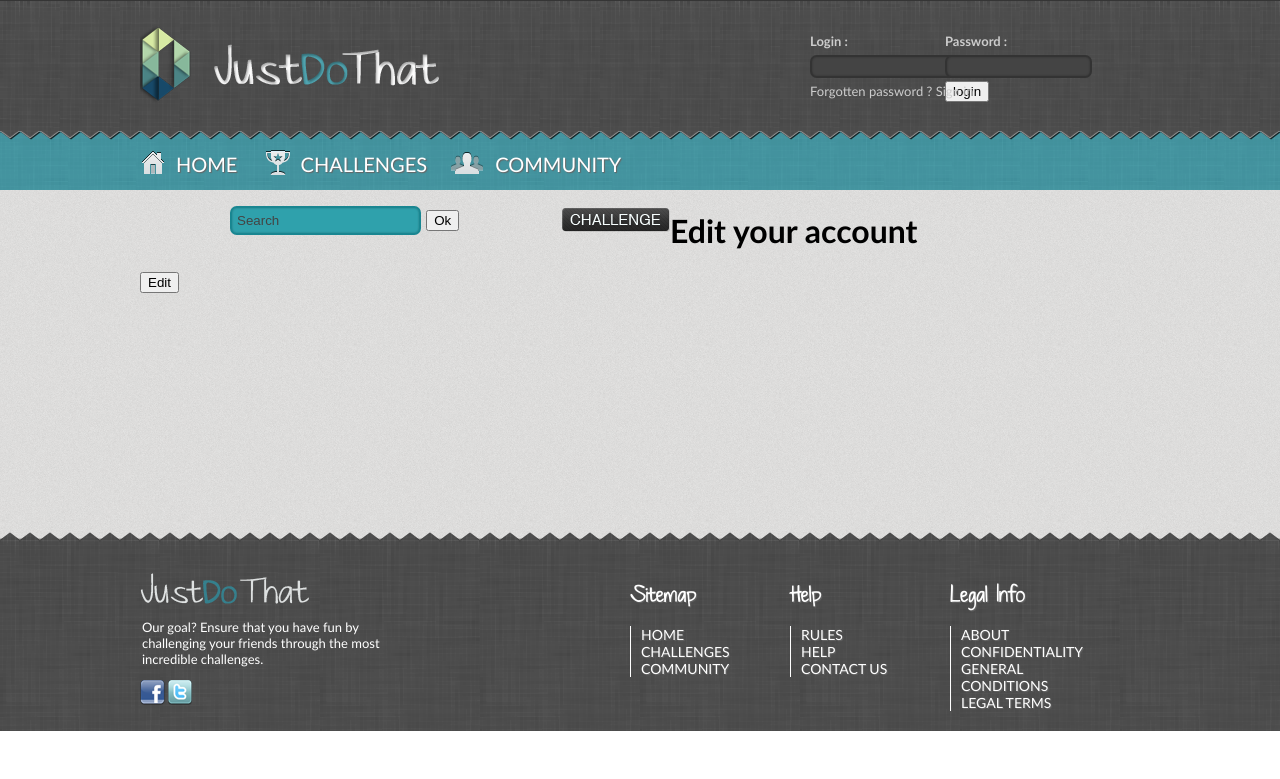
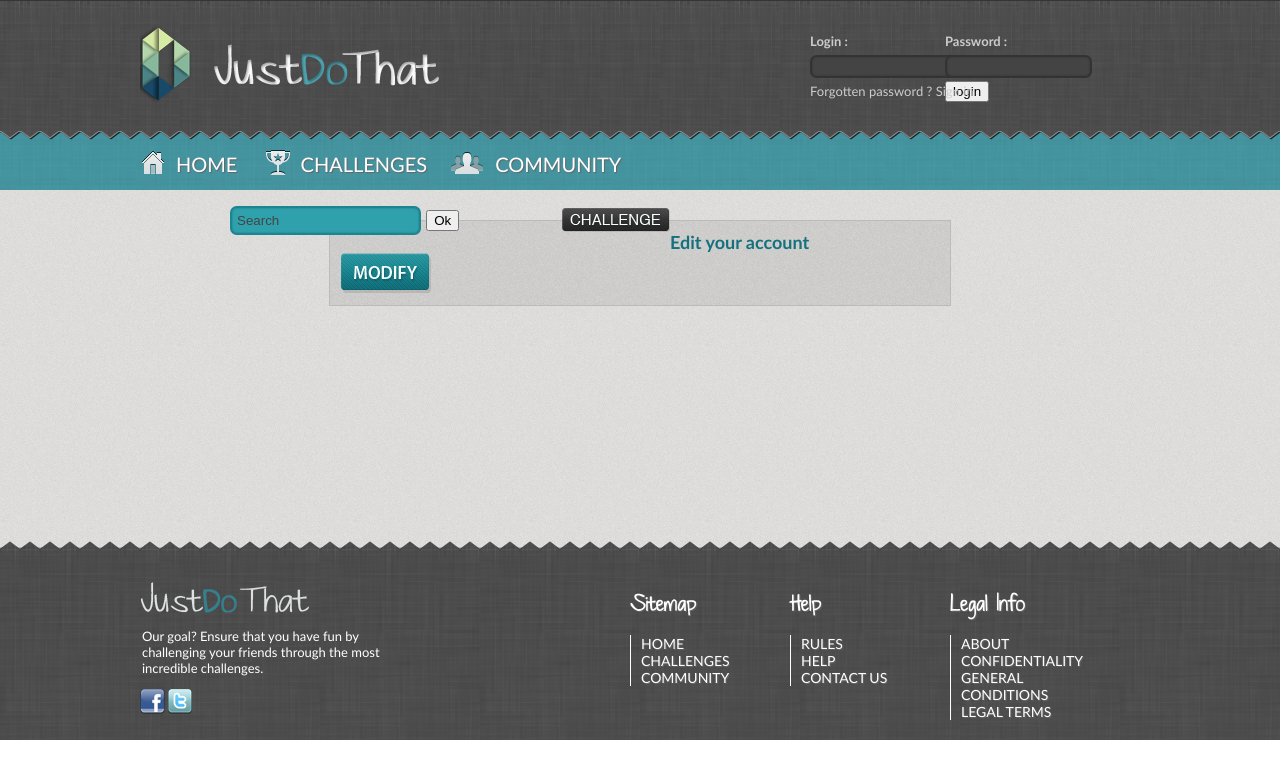
Before and after one commit to rtimothee/JustDoThat, a Django app: template templates/utilisateur/edit_profile.html in a window 1280 px wide. Shown: the top 779 px of the page. Run offline with Django 3.2, Linux system fonts and the light colour scheme; the template is opened without the code that fills it, so the values that code supplies are empty; some libraries are stand-ins or nearby versions.

Commit message:
INTE style / edit_profile / list_challengers

```diff
--- a/media/style/style.css
+++ b/media/style/style.css
@@ -592,7 +592,7 @@ a img {
  *
  */
 
-#registration, #creation_challenge {
+#registration, #creation_challenge, #edition_profile {
 	width:600px;
 	background-image:url(../images/background_bis.png);
 	padding:10px;
@@ -601,17 +601,23 @@ a img {
 	margin-bottom:30px;
 	border:#BBB solid 1px;
 }
-#registration h2, #creation_challenge h2 {
+#registration h2,
+#creation_challenge h2,
+#edition_profile h2 {
 	padding:0px;
 	margin:0px;
 	font-size:18px;
 	color:#16717e;
 }
-#registration .form_registration, #creation_challenge .creation_challenge_form {
+#registration .form_registration,
+#creation_challenge .creation_challenge_form,
+#edition_profile #edition_profile_form {
  	color:#444;
 	font-size:13px;
 }
-#registration .form_registration label, #creation_challenge .creation_challenge_form label {
+#registration .form_registration label,
+#creation_challenge .creation_challenge_form label,
+#edition_profile #edition_profile_form label {
 	font-weight:bold;
 }
 .errorlist li {
@@ -623,6 +629,7 @@ a img {
 	font-weight:bold;
 	padding:4px;
 	padding-left:6px;
+	float:right;
 }
 .errorlist {
 	padding:0;
@@ -693,15 +700,19 @@ a img {
 	font-size: 16px;
 	font-weight:bold;
 }
-#list_challenges #challenges_headline, #list_challengers #ct_challengers_headline {
+#list_challenges #challenges_headline,
+#list_challengers #ct_challengers_headline {
 	width:650px;
 	height:55px;
 	margin:auto;
 	margin-top:30px;
-	background-image: url("../images/ct_header_challengers.png");
+	background-image: url("../images/ct_header_challenges.png");
 	background-repeat:no-repeat;
 	text-align:center;
 	color:white;
+}
+#list_challengers #ct_challengers_headline {
+	background-image: url("../images/ct_header_challengers.png");
 }
 #list_challenges #challenges_headline h2 {
 	font-size:24px;
@@ -743,14 +754,16 @@ a img {
 	background:transparent url(../images/btn_create_over.png);
 }
 
-#creation_challenge #modify {
+#creation_challenge #modify,
+#edition_profile #modify {
 	background:transparent url(../images/btn_modify.png);
 	width:92px;
 	height:42px;
 	border:none;
 	cursor:pointer;
 }
-#creation_challenge #modify:hover {
+#creation_challenge #modify:hover,
+#edition_profile #modify:hover {
 	background:transparent url(../images/btn_modify_over.png);
 }
 #creation_challenge .linkBack a {
--- a/templates/utilisateur/edit_profile.html
+++ b/templates/utilisateur/edit_profile.html
@@ -4,16 +4,18 @@
 
 {% block content %}
 
+<div id="edition_profile">
 	{% if error %}
 		{{ error }}
 	{% else %}
-		<h1>Edit your account</h1>
+		<h2>Edit your account</h2>
 
-		<form action="" method="post" enctype="multipart/form-data"> {% csrf_token %}
+		<form action="" method="post" enctype="multipart/form-data" id="edition_profile_form"> {% csrf_token %}
 			{{ user_form.as_p }}
 			{{ utilisateur_form.as_p }}
-		<input type="submit" value="Edit">
+		<input type="submit" value="" id="modify">
 		</form>
 	{% endif %}
 
+</div>
 {% endblock %}
--- a/templates/utilisateur/list_challengers.html
+++ b/templates/utilisateur/list_challengers.html
@@ -28,7 +28,7 @@
 				<div class="challenger_picture">
 					<img src="{% thumbnail utilisateur.get_profile.avatar 120x120 crop %}" alt="{{utilisateur.username}}" />
 				</div>
-				<h3>{{utilisateur.username}}</h3>
+				<h3><a href="/user/profile/{{ utilisateur.username}}">{{utilisateur.username}}</a></h3>
 				<p>{{utilisateur.get_profile.points}} points</p>
 			</div>
 			{% endfor %}
```
